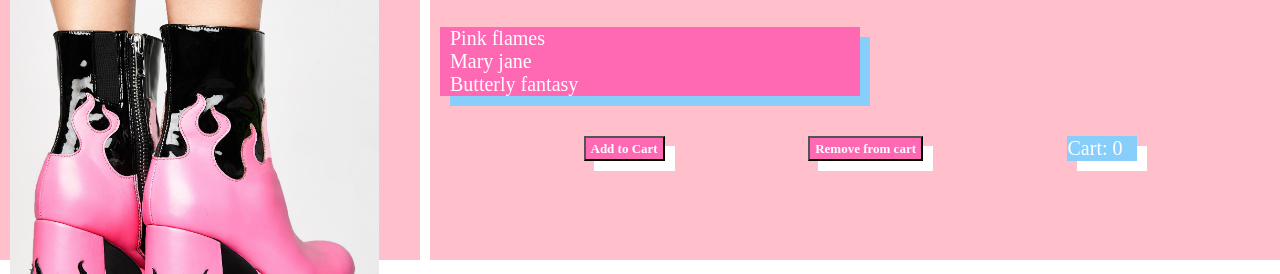
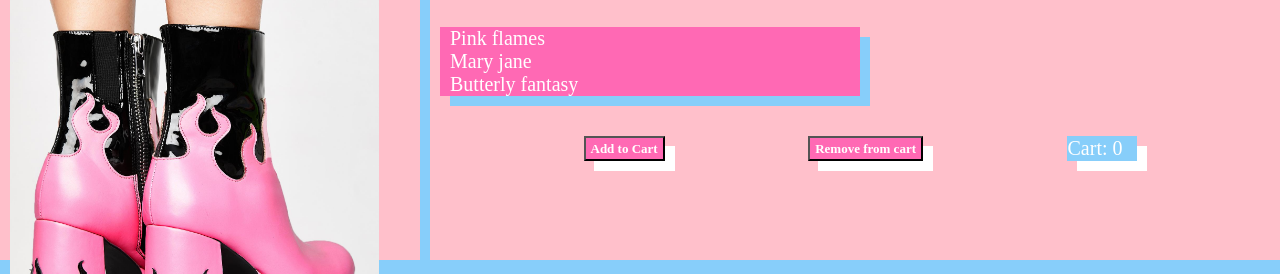
Before and after one commit to leabuende/vue_lesson, a plain HTML site: page vue.html in a window 1280 px wide. Shown: the part 200-474 px from the top of the page. Drawn offline with nearby package versions, Linux system fonts and the light colour scheme.

Commit message:
Update style.css

```diff
--- a/style.css
+++ b/style.css
@@ -5,6 +5,7 @@
 }
 
 body{
+    background-color: lightskyblue;
 }
 .content{
     padding-top: 60px;
@@ -19,6 +20,7 @@ body{
     height: 100vh;
     width: 100vw;
     grid-gap: 10px;
+    max-height: 420px;
 }
 button{
     padding: 2px 5px 2px 5px;
```
